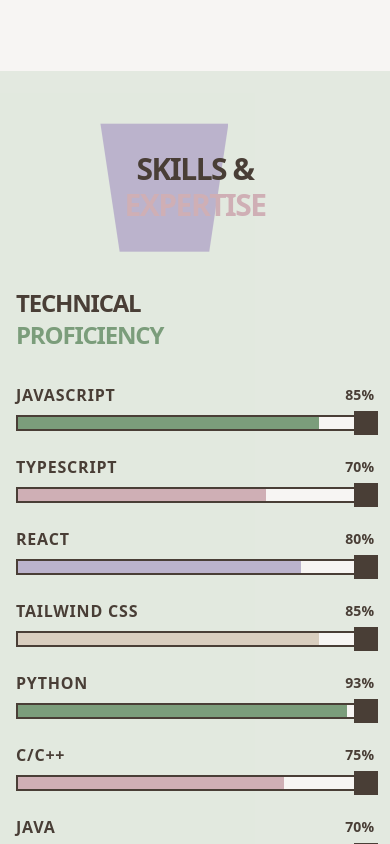
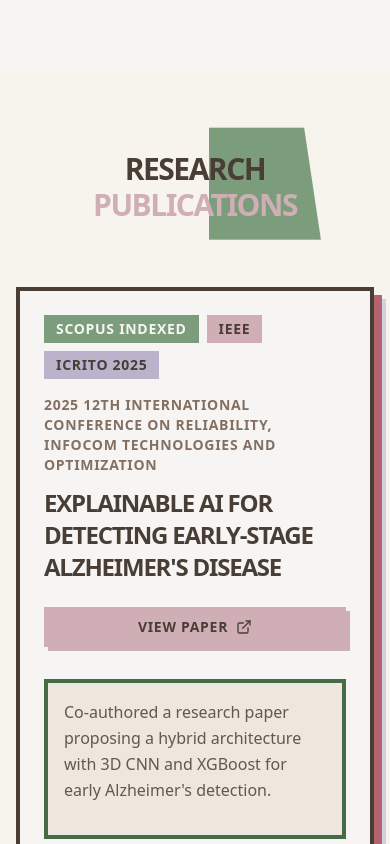
Before and after one commit to QuintessenceCoding/portfolio, a React (Vite) app: page / in a window 390 px wide. Shown: the part 4480-5324 px from the top of the page. Built offline with nearby package versions, Linux system fonts and the light colour scheme.

Commit message:
publications section added

```diff
--- a/src/components/Navigation.tsx
+++ b/src/components/Navigation.tsx
@@ -37,11 +37,11 @@
           </button>
 
           <div className="hidden md:flex space-x-8">
-            {["about", "projects", "skills", "contact"].map((item) => (
+            {["about", "projects", "publications", "skills", "contact"].map((item) => (
               <button
                 key={item}
                 onClick={() => scrollToSection(item)}
-                className="heading-brutal text-lg hover:text-sage transition-all duration-150 hover:translate-x-1 hover:translate-y-1"
+                className="heading-brutal text-base lg:text-lg hover:text-sage transition-all duration-150 hover:translate-x-1 hover:translate-y-1"
               >
                 {item.toUpperCase()}
               </button>
--- /dev/null
+++ b/src/components/PublicationsSection.tsx
@@ -0,0 +1,119 @@
+import { useEffect, useRef } from "react";
+import { ExternalLink } from "lucide-react";
+import { Button } from "@/components/ui/button";
+
+const highlights = [
+  "Co-authored a research paper proposing a hybrid architecture with 3D CNN and XGBoost for early Alzheimer's detection.",
+  "Achieved 0.92 AUC by integrating multimodal neuroimaging and genomic data with attention-based fusion.",
+  "Implemented Explainable AI techniques including SHAP and LRP to interpret model decisions and enhance clinical trust.",
+];
+
+const PublicationsSection = () => {
+  const publicationsRef = useRef<HTMLElement>(null);
+
+  useEffect(() => {
+    const observer = new IntersectionObserver(
+      (entries) => {
+        entries.forEach((entry) => {
+          if (entry.isIntersecting) {
+            const elements = entry.target.querySelectorAll(".animate-on-scroll");
+            elements.forEach((el, index) => {
+              setTimeout(() => {
+                el.classList.add("animate-brutal-entrance");
+              }, index * 150);
+            });
+          }
+        });
+      },
+      { threshold: 0.2 }
+    );
+
+    if (publicationsRef.current) {
+      observer.observe(publicationsRef.current);
+    }
+
+    return () => observer.disconnect();
+  }, []);
+
+  return (
+    <section
+      id="publications"
+      ref={publicationsRef}
+      className="py-20 bg-cream-light"
+    >
+      <div className="container mx-auto px-4">
+        <div className="text-center mb-16 animate-on-scroll">
+          <div className="relative inline-block">
+            <div className="absolute -top-5 -right-6 w-28 h-28 bg-sage asymmetric-1 animate-brutal-float"></div>
+            <h2 className="heading-lg text-foreground relative z-10">
+              RESEARCH
+              <br />
+              <span className="text-rose">PUBLICATIONS</span>
+            </h2>
+          </div>
+        </div>
+
+        <div className="max-w-5xl mx-auto animate-on-scroll">
+          <div className="relative">
+            <div className="absolute -bottom-3 -right-3 w-full h-full bg-lavender-light asymmetric-3"></div>
+            <article className="relative bg-background p-6 md:p-8 border-brutal shadow-[8px_8px_0px_hsl(var(--rose-dark))]">
+              <div className="flex flex-col lg:flex-row lg:items-start lg:justify-between gap-6 mb-8">
+                <div className="space-y-4">
+                  <div className="flex flex-wrap gap-2">
+                    <span className="px-3 py-1 bg-sage text-primary-foreground text-sm font-bold uppercase tracking-wider">
+                      Scopus Indexed
+                    </span>
+                    <span className="px-3 py-1 bg-rose text-secondary-foreground text-sm font-bold uppercase tracking-wider">
+                      IEEE
+                    </span>
+                    <span className="px-3 py-1 bg-lavender text-accent-foreground text-sm font-bold uppercase tracking-wider">
+                      ICRITO 2025
+                    </span>
+                  </div>
+
+                  <div>
+                    <p className="text-sm font-bold uppercase tracking-wider text-muted-foreground mb-3">
+                      2025 12th International Conference on Reliability,
+                      Infocom Technologies and Optimization
+                    </p>
+                    <h3 className="heading-md text-foreground">
+                      Explainable AI for Detecting Early-Stage Alzheimer's
+                      Disease
+                    </h3>
+                  </div>
+                </div>
+
+                <Button variant="brutal-rose" asChild>
+                  <a
+                    href="https://ieeexplore.ieee.org/document/11241548"
+                    target="_blank"
+                    rel="noopener noreferrer"
+                    className="shrink-0"
+                  >
+                    VIEW PAPER
+                    <ExternalLink aria-hidden="true" />
+                  </a>
+                </Button>
+              </div>
+
+              <div className="grid grid-cols-1 md:grid-cols-3 gap-4">
+                {highlights.map((highlight) => (
+                  <div
+                    key={highlight}
+                    className="bg-cream p-4 border-4 border-sage-dark min-h-40"
+                  >
+                    <p className="text-base leading-relaxed text-foreground/85">
+                      {highlight}
+                    </p>
+                  </div>
+                ))}
+              </div>
+            </article>
+          </div>
+        </div>
+      </div>
+    </section>
+  );
+};
+
+export default PublicationsSection;
--- a/src/pages/Index.tsx
+++ b/src/pages/Index.tsx
@@ -2,6 +2,7 @@
 import HeroSection from "@/components/HeroSection";
 import AboutSection from "@/components/AboutSection";
 import ProjectsSection from "@/components/ProjectsSection";
+import PublicationsSection from "@/components/PublicationsSection";
 import SkillsSection from "@/components/SkillsSection";
 import ContactSection from "@/components/ContactSection";
 
@@ -12,6 +13,7 @@
       <HeroSection />
       <AboutSection />
       <ProjectsSection />
+      <PublicationsSection />
       <SkillsSection />
       <ContactSection />
     </div>
```
